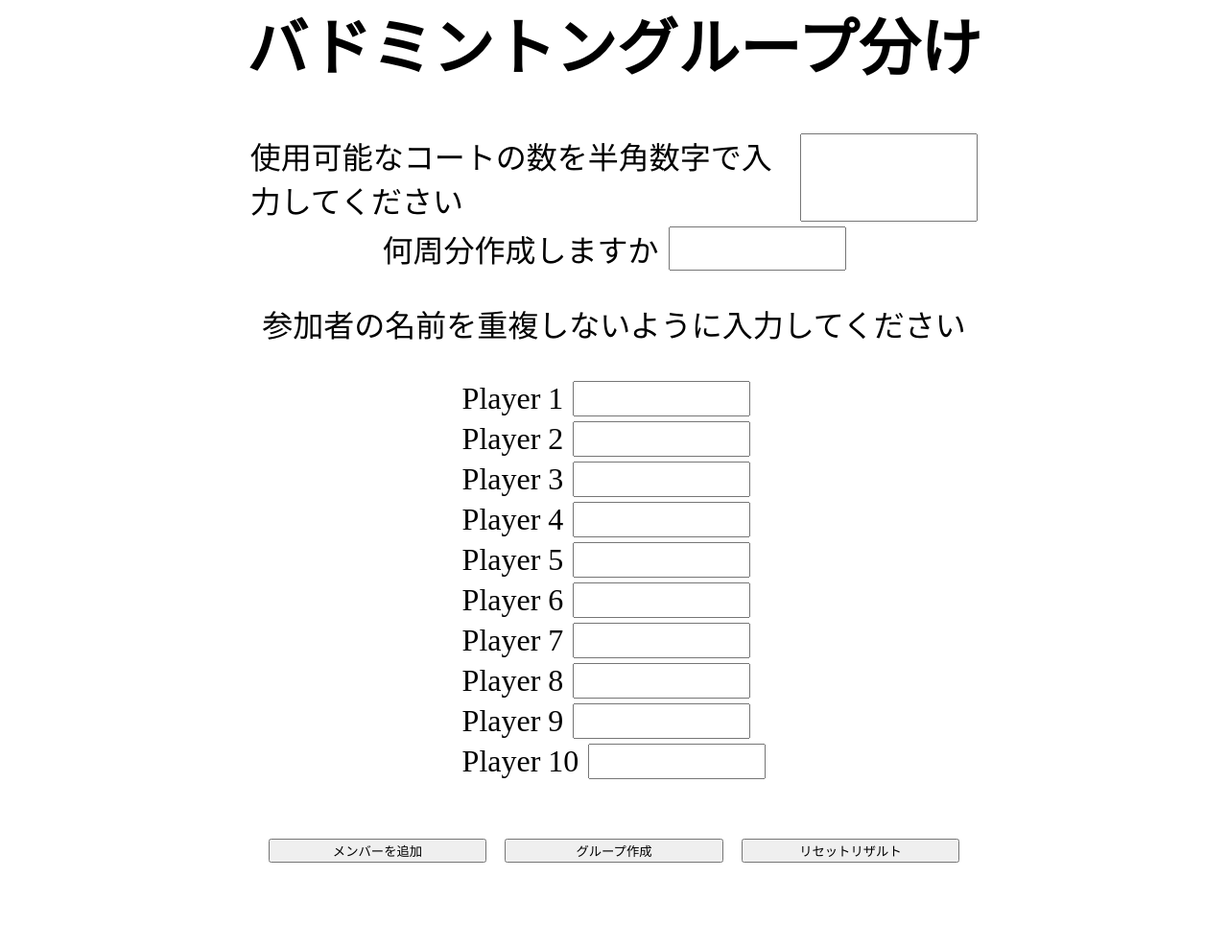
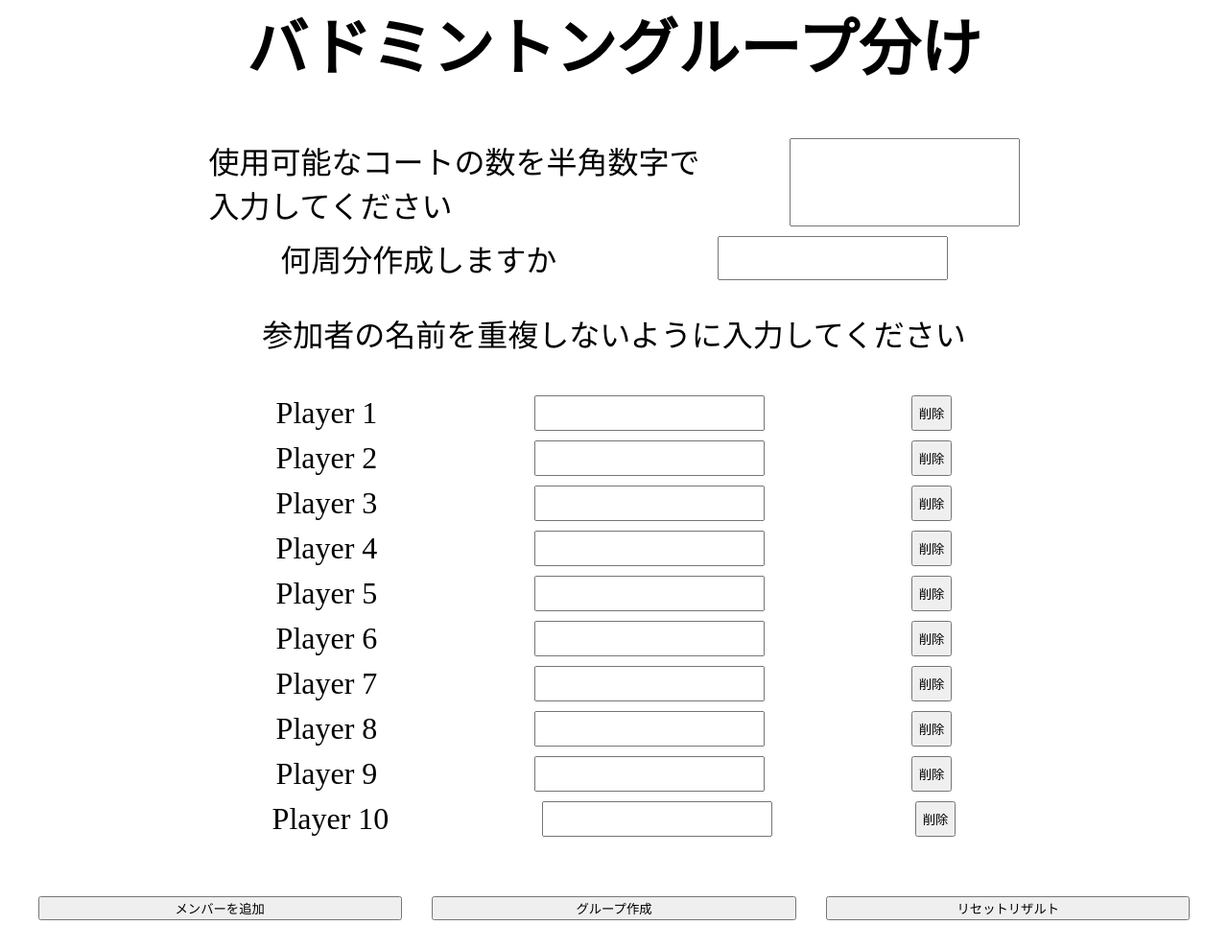
Before and after one commit to eva27182/makeGroups, a Flask app: page / in a window 1280 px wide. Shown: the part 44-1033 px from the top of the page at 96% size. Before the commit the page ends 943 px from the top, so only its background shows below. Run offline with Flask 3, Linux system fonts and the light colour scheme.

Commit message:
css変更、jsで追加したメンバーの名前を保持するように変更、サーバーに渡す前に名前の配列をシャッフルして休憩メンバーをランダムに変更

```diff
--- a/static/main.css
+++ b/static/main.css
@@ -1,36 +1,44 @@
-html{
-    font-size:xx-large;
+html {
+    font-size: xx-large;
 }
-header H1{
+
+header H1 {
     width: 100%;
     text-align: center;
 }
-@media (max-width: 1000px) {
-    form{
+
+body {
+    margin-bottom: 30px;
+}
+
+
+form {
     width: 100%;
     margin-left: auto;
     margin-right: auto;
 }
 
 #inputArea {
-        width: 100%;
+    width: 80%;
     display: flex;
     flex-direction: column;
     align-items: center;
     margin-left: auto;
     margin-right: auto;
 }
-    #inputPlayerArea{
+
+#inputPlayerArea {
     width: 100%;
 }
-    div.row{
+
+div.row {
     width: 100%;
     margin-top: 10px;
     display: flex;
     justify-content: space-evenly;
 }
 
-    input{
+input {
     font-size: large;
 }
 
@@ -39,86 +47,39 @@ header H1{
     margin-right: 10px;
 }
 
-    .resultRow{
+#result{
+    width: 80%;
+    margin-left: auto;
+    margin-right: auto;
+}
+
+.resultRow {
     width: 100%;
     margin-top: 50px;
     margin-left: auto;
     margin-right: auto;
 }
-    .resultRow > .groupRow{
+
+.resultRow>.groupRow {
     display: flex;
     justify-content: center;
 }
-    .groupRow > p{
+
+.groupRow>p {
     padding-left: 10px;
     margin: 0;
 }
 
-    #buttons{
+#buttons {
     margin-top: 30px;
     display: flex;
     justify-content: space-evenly;
 }
-    #buttons button{
+
+#buttons button {
     width: 30%;
 }
 
-    #alert{
+#alert {
     color: red;
 }
-}
-
-@media (min-width: 1200px) {
-    form{
-        width: 60%;
-        margin-left: auto;
-        margin-right: auto;
-    }
-
-    #inputArea {
-        width: 100%;
-        display: flex;
-        flex-direction: column;
-        align-items: center;
-        margin-left: auto;
-        margin-right: auto;
-    }
-
-    div.row{
-        margin-top: 5px;
-        display: flex;
-    }
-
-    .row>p {
-        margin: 0;
-        margin-right: 10px;
-    }
-
-    .resultRow{
-        width: 90%;
-        margin-top: 50px;
-        margin-left: auto;
-        margin-right: auto;
-    }
-    .resultRow > .groupRow{
-        display: flex;
-        justify-content: center;
-    }
-    .groupRow > p{
-        padding-left: 10px;
-        margin: 0;
-    }
-
-    #buttons{
-        margin-top: 30px;
-        display: flex;
-        justify-content: space-evenly;
-    }
-    #buttons button{
-        width: 30%;
-    }
-
-    #alert{
-        color: red;
-    }
-}
--- a/static/main.js
+++ b/static/main.js
@@ -1,5 +1,18 @@
+function arrayShuffle(array) {
+    for(let i = (array.length - 1); 0 < i; i--){
 
-function addPlayer(btn) {
+      // 0〜(i+1)の範囲で値を取得
+      let r = Math.floor(Math.random() * (i + 1));
+
+      // 要素の並び替えを実行
+      let tmp = array[i];
+      array[i] = array[r];
+      array[r] = tmp;
+    }
+    return array;
+  }
+
+function addPlayer() {
     let divArea = document.querySelector("#inputPlayerArea");
     console.log(divArea);
     //新規inputタグのname属性のナンバリング用の数字取得
@@ -18,6 +31,13 @@ function addPlayer(btn) {
     newPlayer.setAttribute("type", "text");
     newRow.appendChild(newPlayer);
     divArea.appendChild(newRow);
+}
+
+//delete->数字振り直し
+function deletePlayer(btn){
+    let parent = btn.parentNode;
+    parent.remove();
+    saveFormState();
 }
 
 function get_member_array() {
@@ -55,6 +75,7 @@ function get_member_array() {
     else {
         alertMessage.textContent = "";
         values["members"] = values["members"].filter(value => value != "")
+        values["members"] = arrayShuffle(values["members"])
         console.log(values)
         fetch('/post', {
             method: 'POST',
@@ -89,11 +110,11 @@ function showGroups(data) {
         for (let j = 0; j < data[i][0].length; j++) {
             let groupRow = document.createElement("div");
             groupRow.setAttribute("class", "groupRow");
-            groupRow.textContent = `グループ${j + 1}`;
+            groupRow.textContent = `コート${j + 1}`;
             let p = document.createElement("p");
             p.textContent = data[i][0][j].join(", ")
             groupRow.appendChild(p);
-            console.log(`グループ${j + 1}`);
+            console.log(`コート${j + 1}`);
             console.log(data[i][0][j]);
             resultRow.appendChild(groupRow);
         }
@@ -127,11 +148,21 @@ function saveFormState() {
     });
     localStorage.setItem('formData', JSON.stringify(formData));
 }
+
 function loadFormState() {
     let formData = localStorage.getItem('formData');
     if (formData) {
         formData = JSON.parse(formData);
         let inputTags = document.querySelectorAll("#inputArea input");
+        console.log("formData:",formData);
+        let keys = Object.keys(formData)
+        console.log("formData.length:", keys.length);
+        //ボタンから追加した分のinputタグを追加
+        for(let i = 0; i < (keys.length - inputTags.length); i++){
+            addPlayer();
+        }
+        //inputTagsの更新
+        inputTags = document.querySelectorAll("#inputArea input");
         inputTags.forEach((input, index) => {
             if (formData[`input${index}`]) {
                 input.value = formData[`input${index}`];
--- a/templates/index.html
+++ b/templates/index.html
@@ -16,7 +16,7 @@
         <form>
             <div id="inputArea">
                 <div class="row">
-                    <p>使用可能なコートの数を半角数字で入力してください</p>
+                    <p>使用可能なコートの数を半角数字で<br>入力してください</p>
                     <input name="groups_per_week" type="number">
                 </div>
                 <div class="row">
@@ -30,42 +30,52 @@
                     <div class="row">
                         <p>Player 1</p>
                         <input name="player1" type="text">
+                        <button type="button" onclick="deletePlayer(this)">削除</button>
                     </div>
                     <div class="row">
                         <p>Player 2</p>
                         <input name="player2" type="text">
+                        <button type="button" onclick="deletePlayer(this)">削除</button>
                     </div>
                     <div class="row">
                         <p>Player 3</p>
                         <input name="player3" type="text">
+                        <button type="button" onclick="deletePlayer(this)">削除</button>
                     </div>
                     <div class="row">
                         <p>Player 4</p>
                         <input name="player4" type="text">
+                        <button type="button" onclick="deletePlayer(this)">削除</button>
                     </div>
                     <div class="row">
                         <p>Player 5</p>
                         <input name="player5" type="text">
+                        <button type="button" onclick="deletePlayer(this)">削除</button>
                     </div>
                     <div class="row">
                         <p>Player 6</p>
                         <input name="player6" type="text">
+                        <button type="button" onclick="deletePlayer(this)">削除</button>
                     </div>
                     <div class="row">
                         <p>Player 7</p>
                         <input name="player7" type="text">
+                        <button type="button" onclick="deletePlayer(this)">削除</button>
                     </div>
                     <div class="row">
                         <p>Player 8</p>
                         <input name="player8" type="text">
+                        <button type="button" onclick="deletePlayer(this)">削除</button>
                     </div>
                     <div class="row">
                         <p>Player 9</p>
                         <input name="player9" type="text">
+                        <button type="button" onclick="deletePlayer(this)">削除</button>
                     </div>
                     <div class="row">
                         <p>Player 10</p>
                         <input name="player10" type="text">
+                        <button type="button" onclick="deletePlayer(this)">削除</button>
                     </div>
                 </div>
                 <div id="alertDiv">
```
Lines whose indentation alone changed are shown as unchanged.
